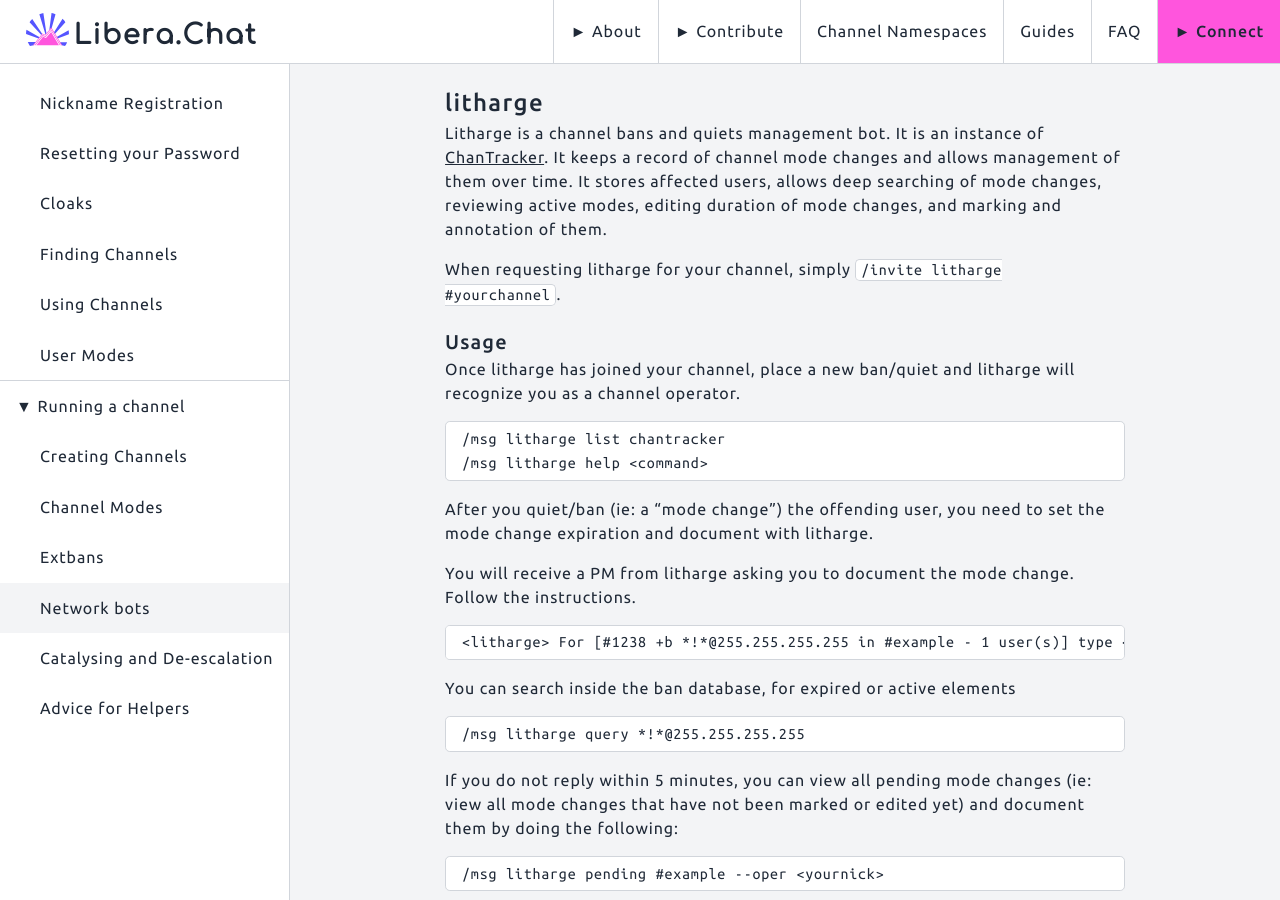
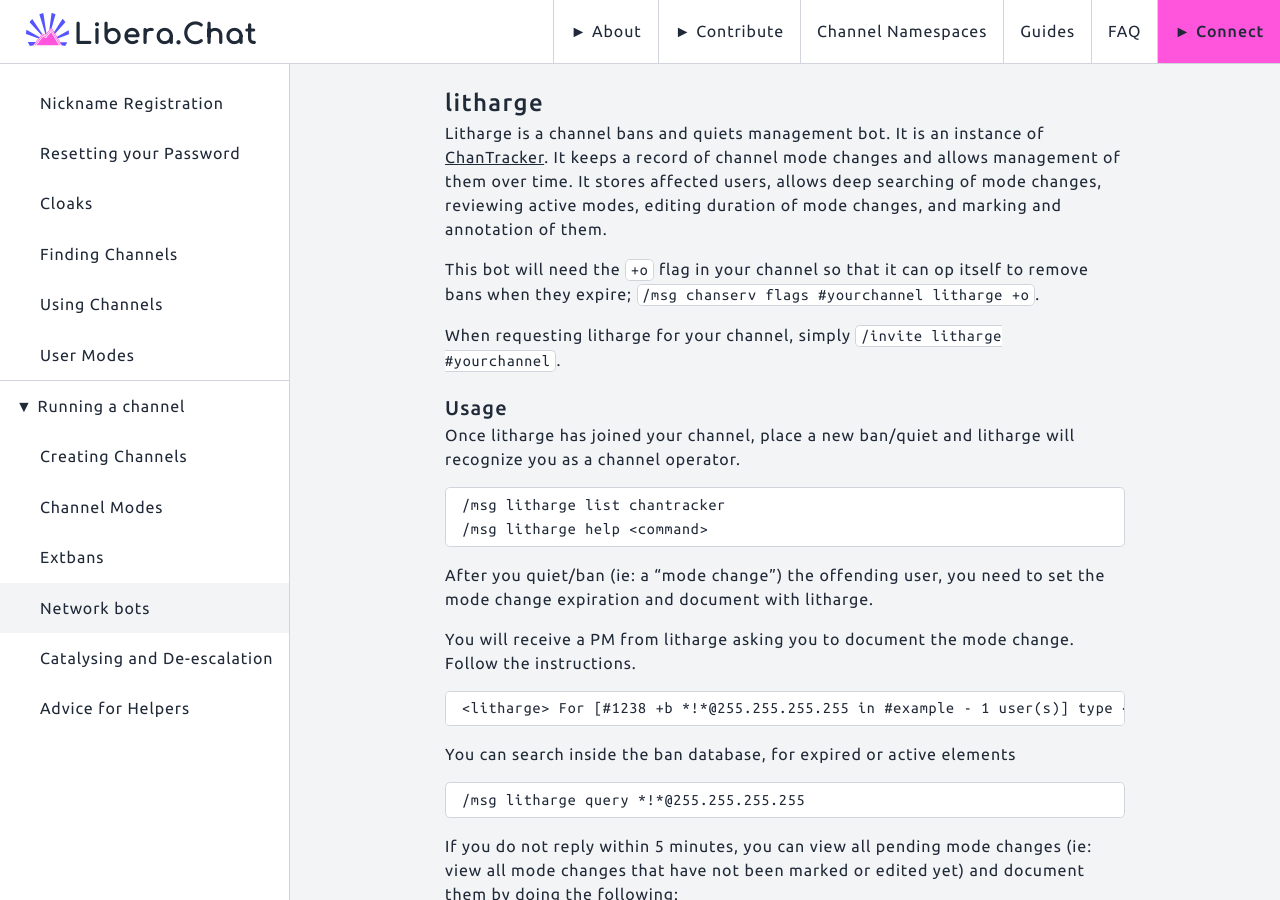
Before and after one commit to Libera-Chat/libera-chat.github.io, a Jekyll site: the page built from content/_guides/bots.md, in a window 1280 px wide and 900 px high, scrolled down 553 px. Built offline with Jekyll 4.4.1, drawn with Linux system fonts in a browser that asks for light colours.

Commit message:
guides/bots: mention that litharge needs the ability to op itself
Reported-By: nckx

```diff
--- a/content/_guides/bots.md
+++ b/content/_guides/bots.md
@@ -33,6 +33,9 @@
 channel mode changes and allows management of them over time. It stores
 affected users, allows deep searching of mode changes, reviewing active modes,
 editing duration of mode changes, and marking and annotation of them.
+
+This bot will need the `+o` flag in your channel so that it can op itself to
+remove bans when they expire; `/msg chanserv flags #yourchannel litharge +o`.
 
 When requesting litharge for your channel, simply `/invite litharge #yourchannel`.
 
```
